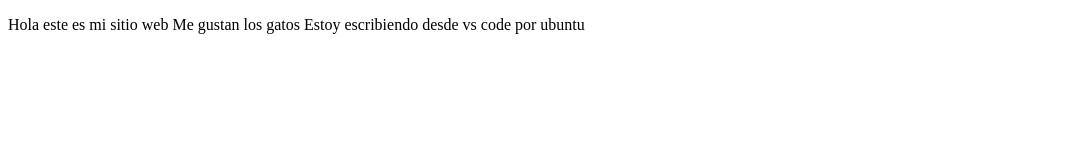
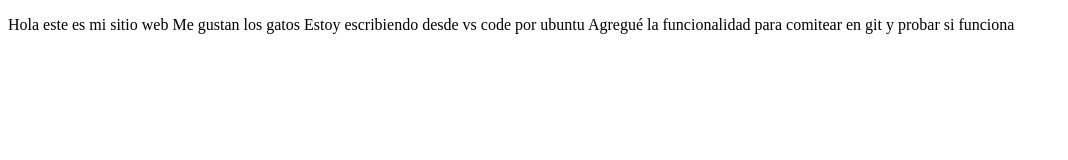
Before and after one commit to stellademar/proyectoDemoCursoPrework, a plain HTML site: page index.html in a window 1280 px wide. Shown: the whole page, without its empty margins (0-1068 px from the left). Drawn offline with Linux system fonts and the light colour scheme.

Commit message:
Agregue la pagina html

```diff
--- a/index.html
+++ b/index.html
@@ -11,6 +11,7 @@
         Hola este es mi sitio web
         Me gustan los gatos
         Estoy escribiendo desde vs code por ubuntu
+        Agregué la funcionalidad para comitear en git y probar si funciona
     </p>
 </body>
 </html>
```
